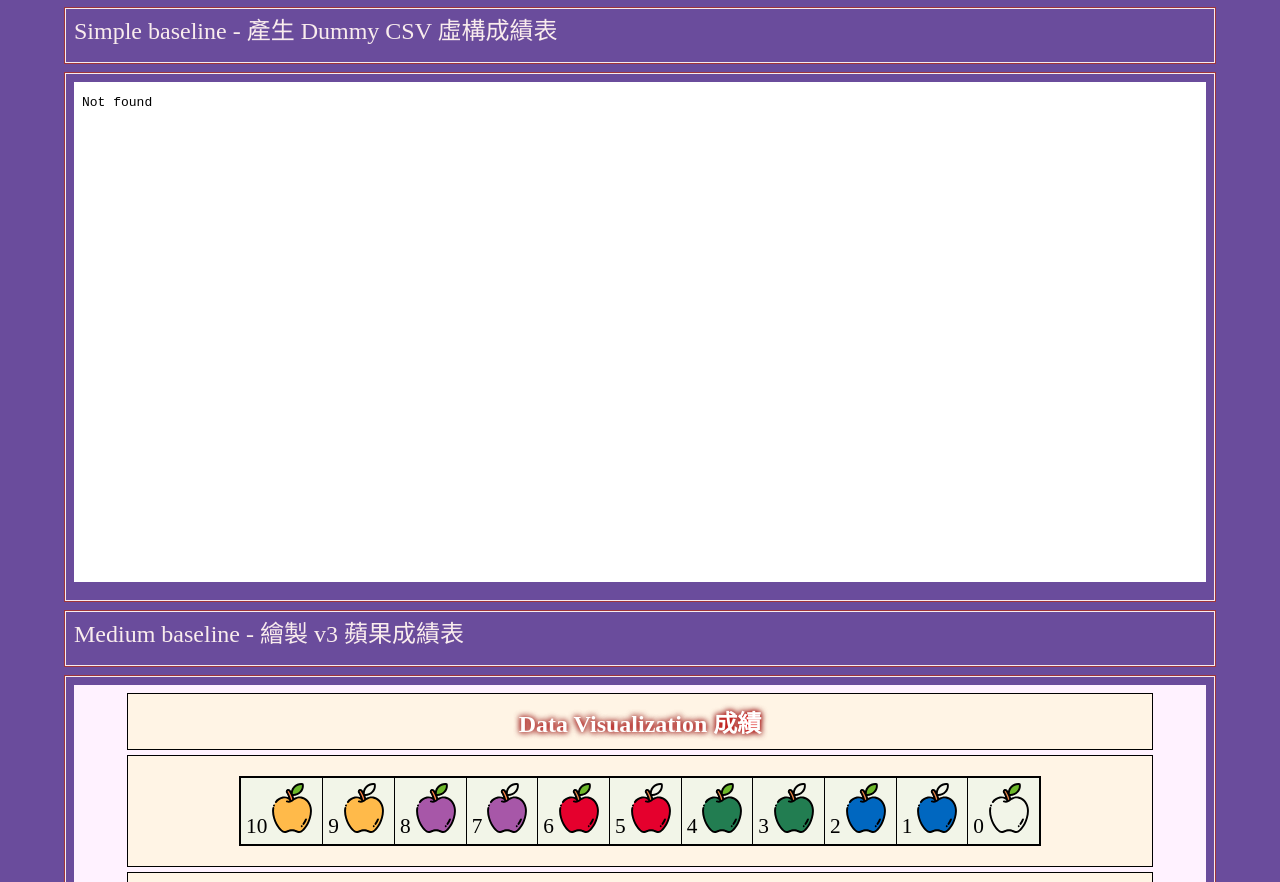
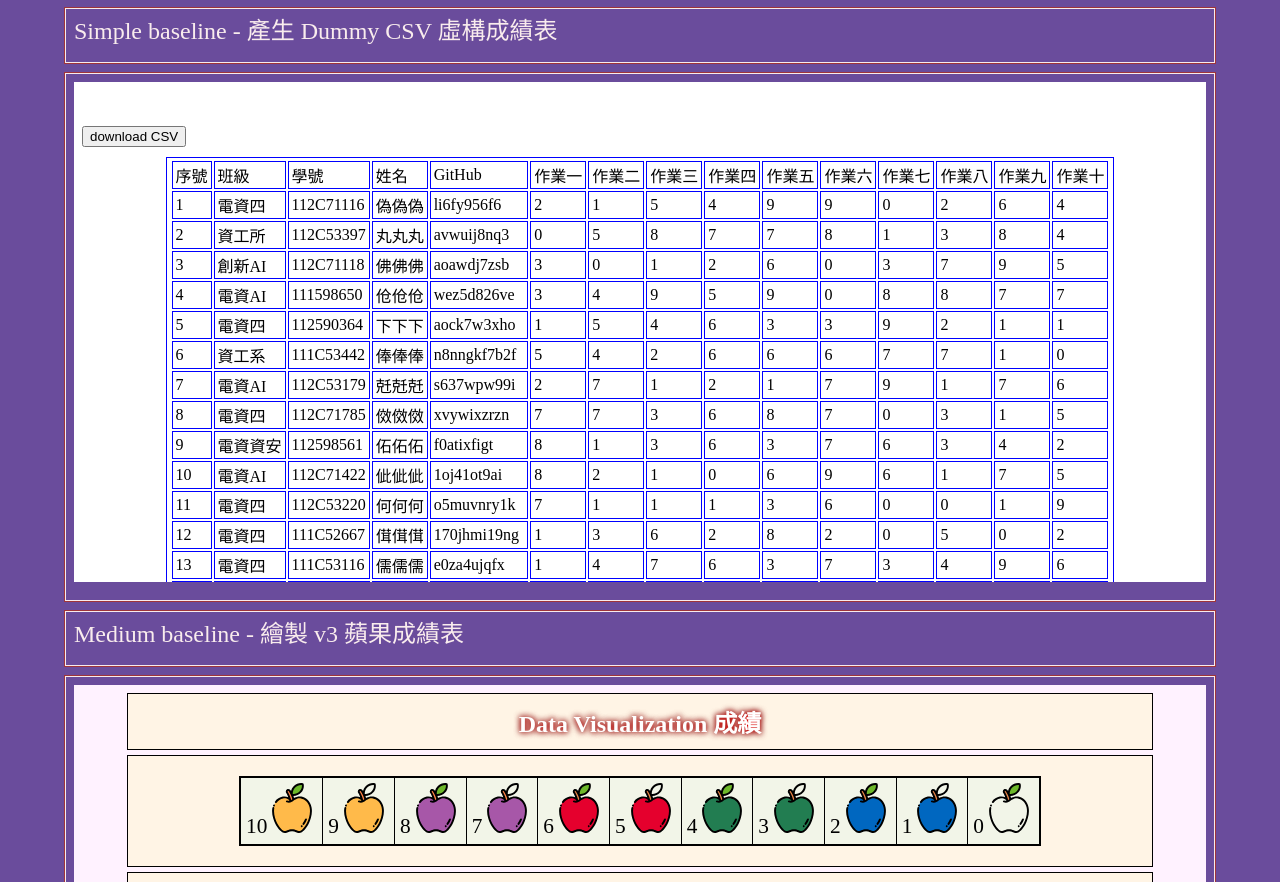
Before and after one commit to v62333wei/vis2023f, a plain HTML site: page hw01/index.html in a window 1280 px wide. Shown: the part 1140-2022 px from the top of the page. Drawn offline with nearby package versions, Linux system fonts and the light colour scheme; a web font is replaced by a local one.

Commit message:
Add files via upload

```diff
--- a/hw01/index.html
+++ b/hw01/index.html
@@ -287,7 +287,7 @@
 
     <div class="row hw12">
       <div class="col-md-12 twenty">
-        <iframe width="100%" height="500" frameborder="0" style="background-color: #FFFFFF" src="./src-easy/index.html"></iframe>
+        <iframe width="100%" height="500" frameborder="0" style="background-color: #FFFFFF" src="./src-simple/index.html"></iframe>
       </div>
     </div>
 
```
